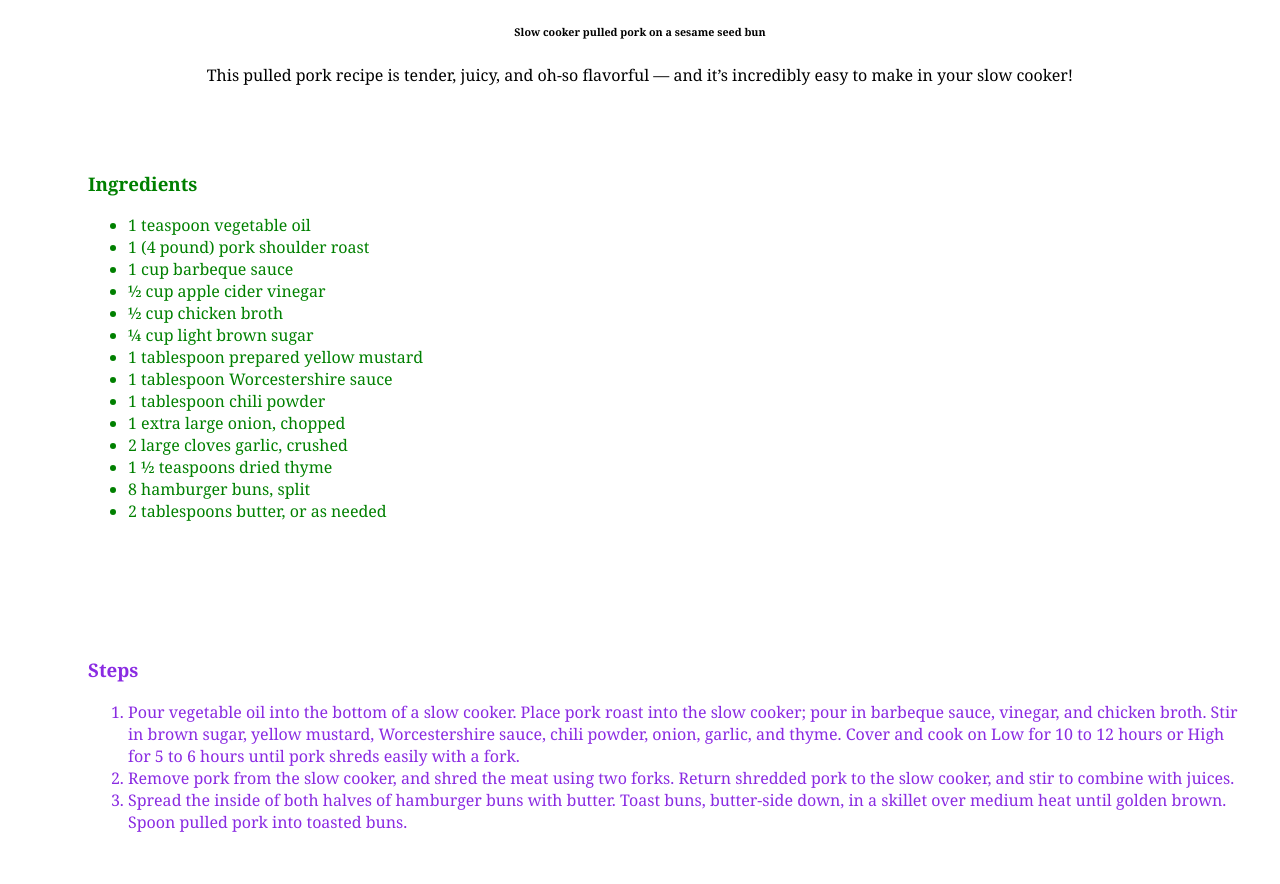
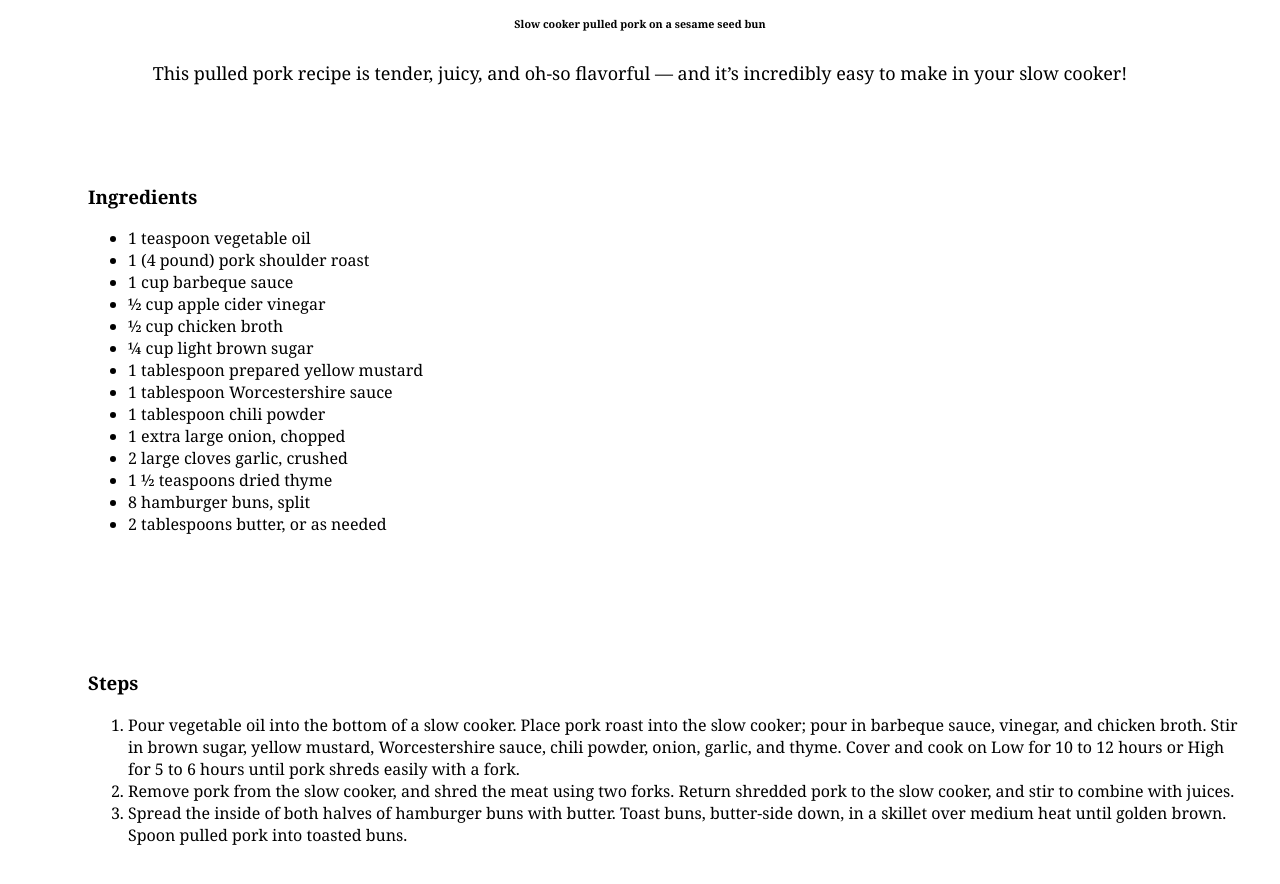
Before and after one commit to calyrauc/odin-recipes, a plain HTML site: page recipes/pork.html in a window 1280 px wide. Shown: the part 718-1602 px from the top of the page. Drawn offline with Linux system fonts and the light colour scheme.

Commit message:
Box model practice
Used margin and padding to amend the formatting

```diff
--- a/style.css
+++ b/style.css
@@ -2,11 +2,11 @@
     font-family: Georgia, 'Times New Roman', Times, serif;
 }
 
-p,
 h6,
 h1{
     text-align: center;
     white-space: nowrap;
+    margin: 20px;
 }
 
 
@@ -18,7 +18,6 @@ h1{
 }
 
 .ingredients{
-    color: green;
     padding-top: 50px;
     padding-right: 30px;
     padding-bottom: 50px;
@@ -26,9 +25,16 @@ h1{
 }
 
 .steps{
-    color: blueviolet;
     padding-top: 50px;
     padding-right: 30px;
     padding-bottom: 50px;
     padding-left: 80px;
 }
+
+p{
+    text-align: center;
+    white-space: wrap;
+    margin: 20px;
+    padding: 10px;
+    font-size: large;
+}
```
